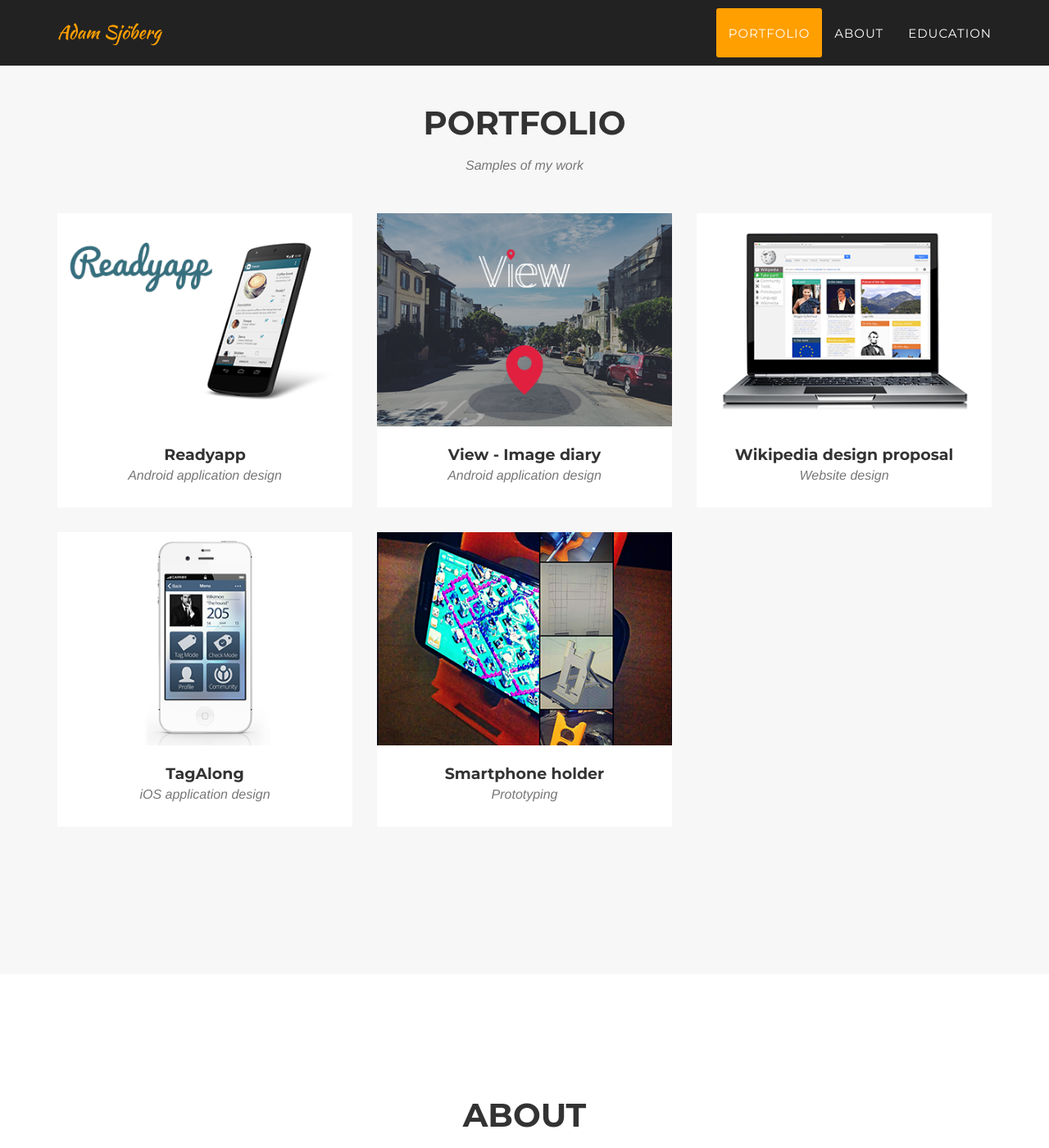
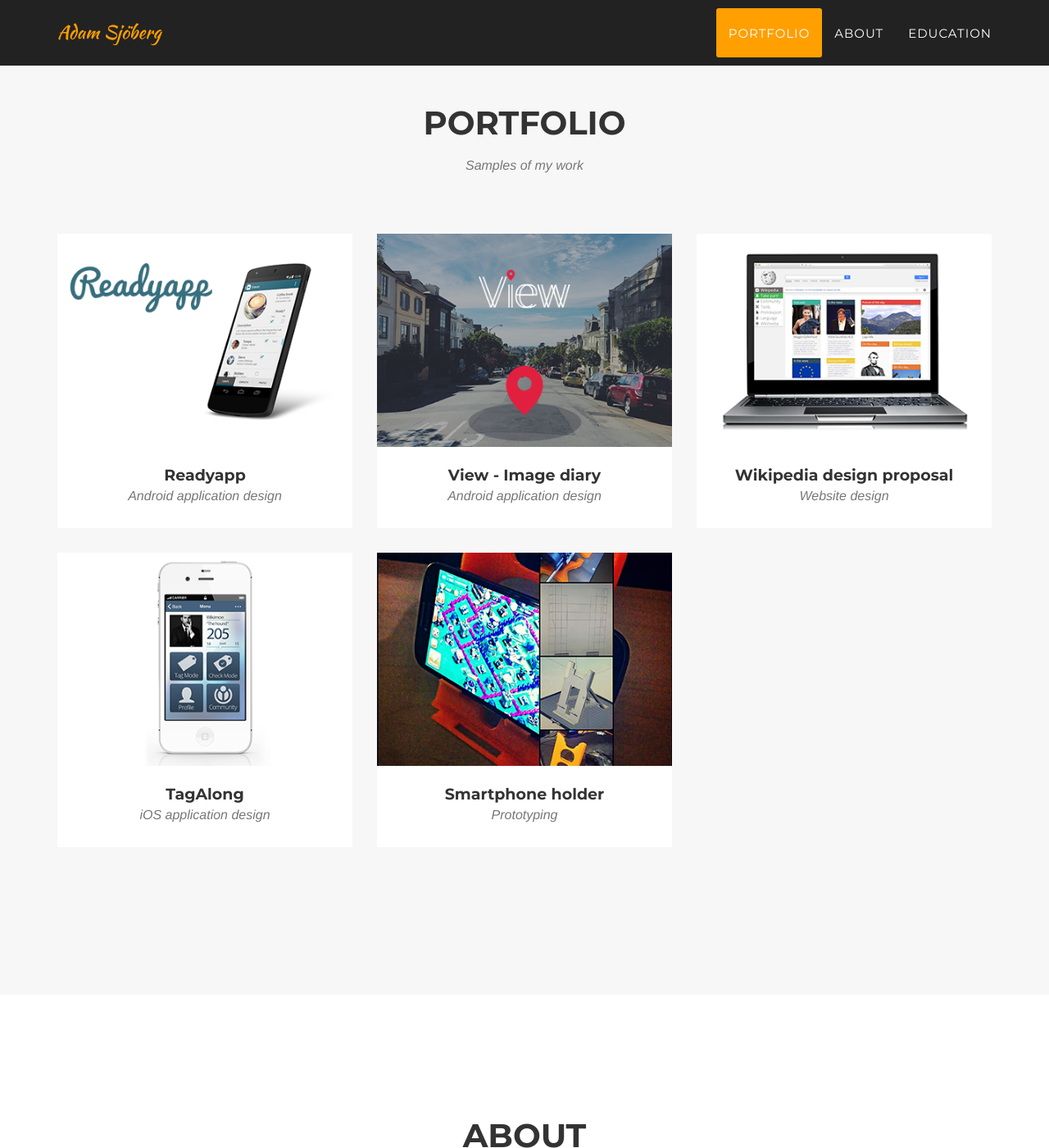
Before and after one commit to Adamsjoberg/Adamsjoberg.github.io, a Jekyll site: the page built from index.html, in a window 1280 px wide and 1400 px high, scrolled down 780 px. Shown: the whole window at 82% size. Built offline with Jekyll 4.4.1, drawn with Linux system fonts in a browser that asks for light colours; some web fonts are replaced.

Commit message:
margin 25

```diff
--- a/_includes/css/agency.css
+++ b/_includes/css/agency.css
@@ -339,7 +339,7 @@
 }
 
 section h3.section-subheading {
-    margin-bottom: 50px;
+    margin-bottom: 75px;
     text-transform: none;
     font-family: "Droid Serif","Helvetica Neue",Helvetica,Arial,sans-serif;
     font-size: 16px;
@@ -347,6 +347,9 @@
     font-weight: 400;
 }
 
+.degree-text{
+  margin-bottom: 25px;
+}
 @media(min-width:768px) {
     section {
         padding: 150px 0;
```
